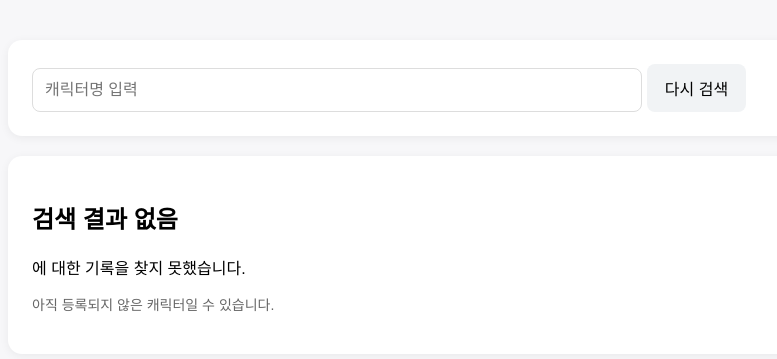
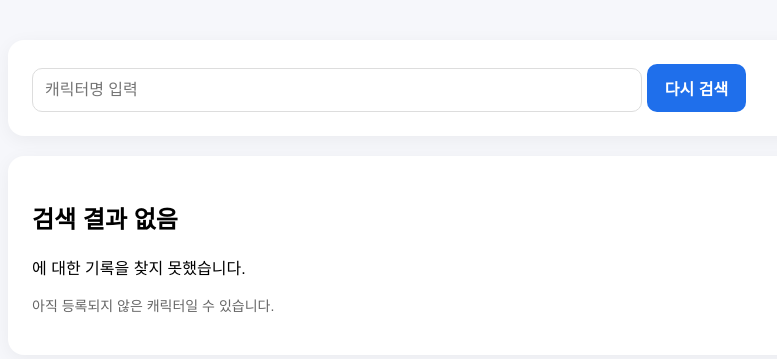
Before and after one commit to hodu1106/mlchecker, a Flask app: page /search in a window 1280 px wide. Shown: the top 359 px of the page, without its empty margins (172-949 px from the left). Run offline with Flask 3, Linux system fonts and the light colour scheme.

Commit message:
Update result.html

```diff
--- a/templates/result.html
+++ b/templates/result.html
@@ -9,14 +9,14 @@
       max-width: 920px;
       margin: 40px auto;
       padding: 0 16px;
-      background: #f7f7f9;
+      background: #f6f7fb;
     }
     .box {
       background: white;
-      border-radius: 14px;
+      border-radius: 16px;
       padding: 24px;
       margin-bottom: 20px;
-      box-shadow: 0 2px 10px rgba(0,0,0,0.06);
+      box-shadow: 0 4px 18px rgba(0,0,0,0.05);
     }
     input[type=text] {
       width: 70%;
@@ -24,7 +24,7 @@
       font-size: 16px;
       box-sizing: border-box;
       border: 1px solid #ddd;
-      border-radius: 8px;
+      border-radius: 10px;
       background: #fff;
     }
     button {
@@ -32,8 +32,10 @@
       font-size: 16px;
       cursor: pointer;
       border: none;
-      border-radius: 8px;
-      background: #f1f3f5;
+      border-radius: 10px;
+      background: #1f6feb;
+      color: white;
+      font-weight: bold;
     }
     .stat {
       display: inline-block;
@@ -46,7 +48,7 @@
     .muted {
       color: #666;
       font-size: 14px;
-      line-height: 1.5;
+      line-height: 1.6;
     }
     ul {
       padding-left: 20px;
@@ -74,8 +76,17 @@
     .notice {
       background: #eef6ee;
     }
+    .report-image {
+      margin-top: 12px;
+    }
+    .report-image img {
+      max-width: 100%;
+      border-radius: 12px;
+      border: 1px solid #e3e3e3;
+    }
     a {
       text-decoration: none;
+      color: #1f6feb;
     }
   </style>
 </head>
@@ -103,7 +114,6 @@
     <div class="box">
       <h2>{{ character["character_name"] }}</h2>
       <p>월드: 메이플랜드</p>
-
       <p>
         최근 확인 레벨:
         {% if character["level"] and character["level"] > 0 %}
@@ -154,8 +164,15 @@
             {% else %}
               <span class="badge">증거 미첨부</span>
             {% endif %}
+
             <p>{{ report["summary"] }}</p>
             <p class="muted">기록일: {{ report["report_date"] }}</p>
+
+            {% if report["image_url"] %}
+              <div class="report-image">
+                <img src="{{ report['image_url'] }}" alt="제보 이미지">
+              </div>
+            {% endif %}
           </div>
         {% endfor %}
       {% else %}
```
